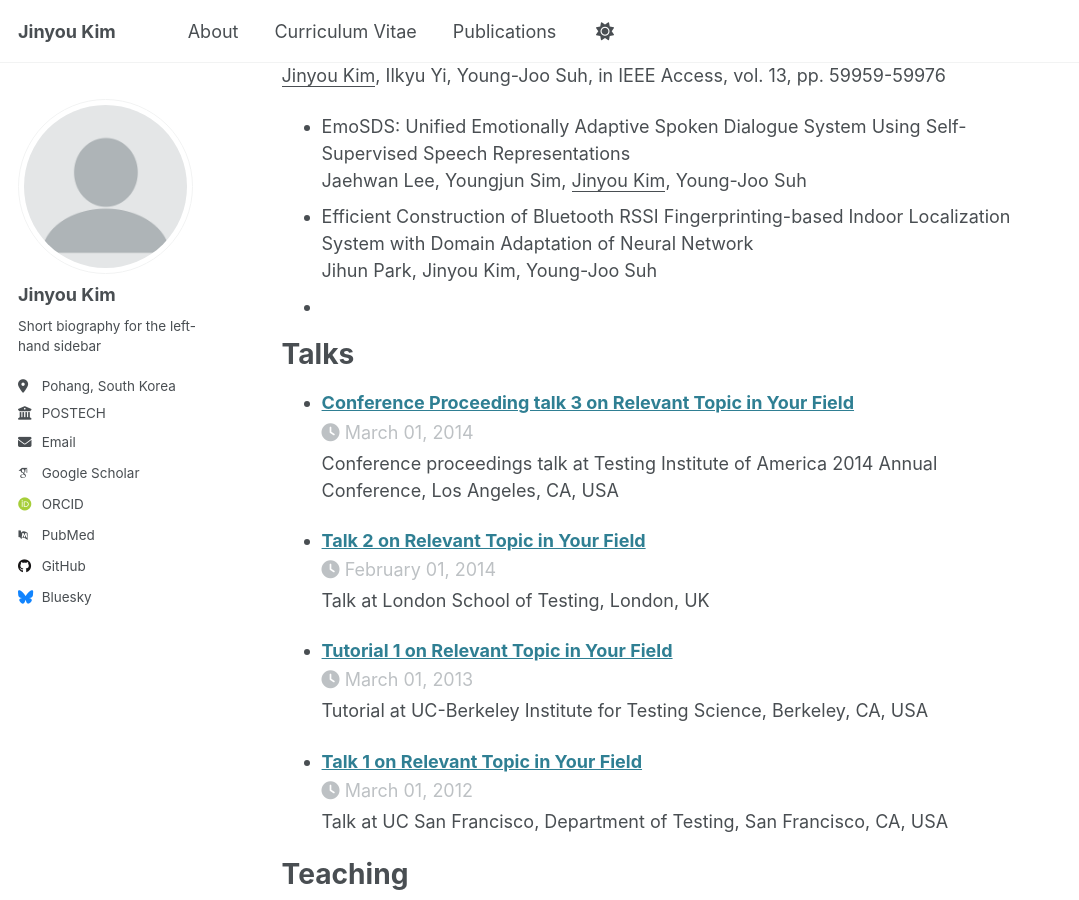
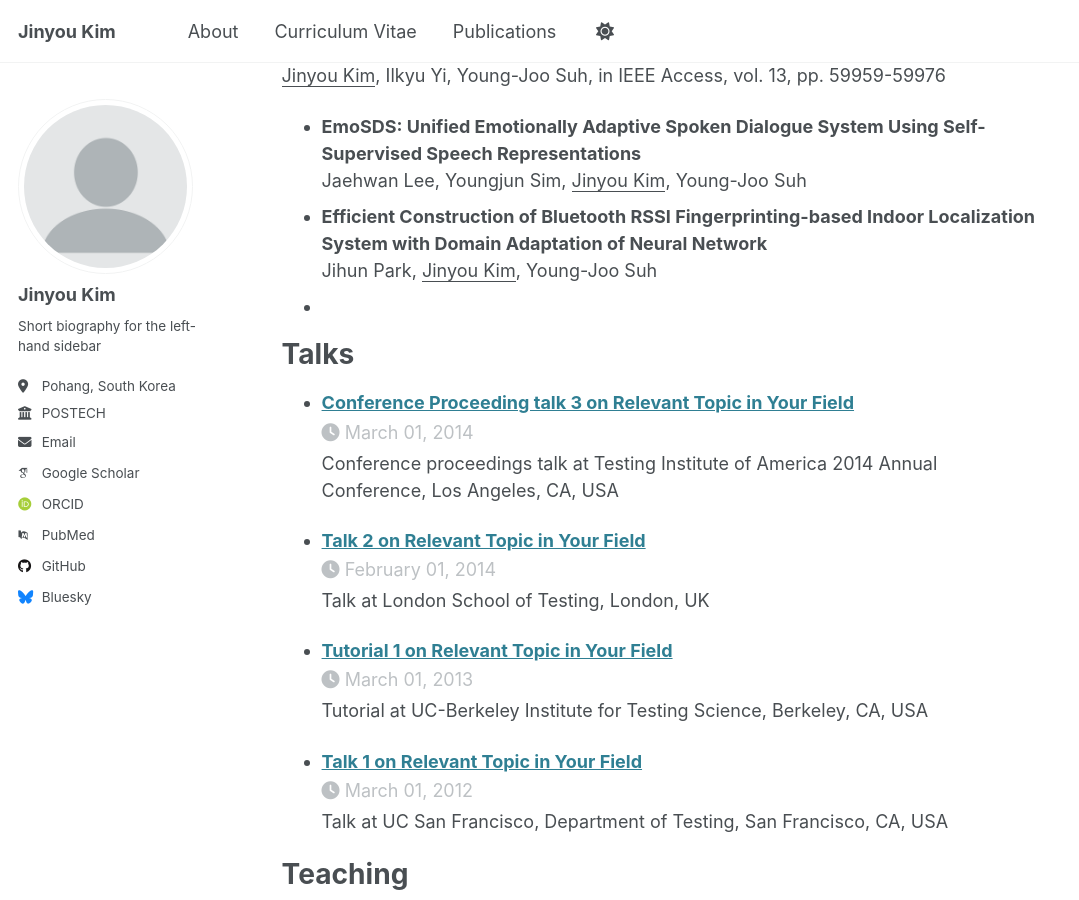
Before and after one commit to JinyouKim/jinyoukim.github.io, a Jekyll site: the page built from _pages/about.md, in a window 1280 px wide and 900 px high, scrolled down 1195 px. Shown: the whole window, without its empty margins (0-1079 px from the left). Built offline with Jekyll 4.4.1, drawn with Linux system fonts in a browser that asks for light colours; some web fonts are replaced.

```diff
--- a/_pages/about.md
+++ b/_pages/about.md
@@ -43,10 +43,10 @@ Publications
 ======
 * <B>Domain Generalized Open-Set Fault Detection and Diagnosis for Belt Conveyor Systems With Prototype Learning </B> <br />
 <U>Jinyou Kim</U>, Ilkyu Yi, Young-Joo Suh, in IEEE Access, vol. 13, pp. 59959-59976
-* EmoSDS: Unified Emotionally Adaptive Spoken Dialogue System Using Self-Supervised Speech Representations <br />
+* <B> EmoSDS: Unified Emotionally Adaptive Spoken Dialogue System Using Self-Supervised Speech Representations </B> <br />
 Jaehwan Lee, Youngjun Sim, <U>Jinyou Kim</U>, Young-Joo Suh
-* Efficient Construction of Bluetooth RSSI Fingerprinting-based Indoor Localization System with Domain Adaptation of Neural Network <br />
-Jihun Park, Jinyou Kim, Young-Joo Suh
+* <B> Efficient Construction of Bluetooth RSSI Fingerprinting-based Indoor Localization System with Domain Adaptation of Neural Network </B> <br />
+Jihun Park, <U>Jinyou Kim</U>, Young-Joo Suh
 *
 
 Talks
```
